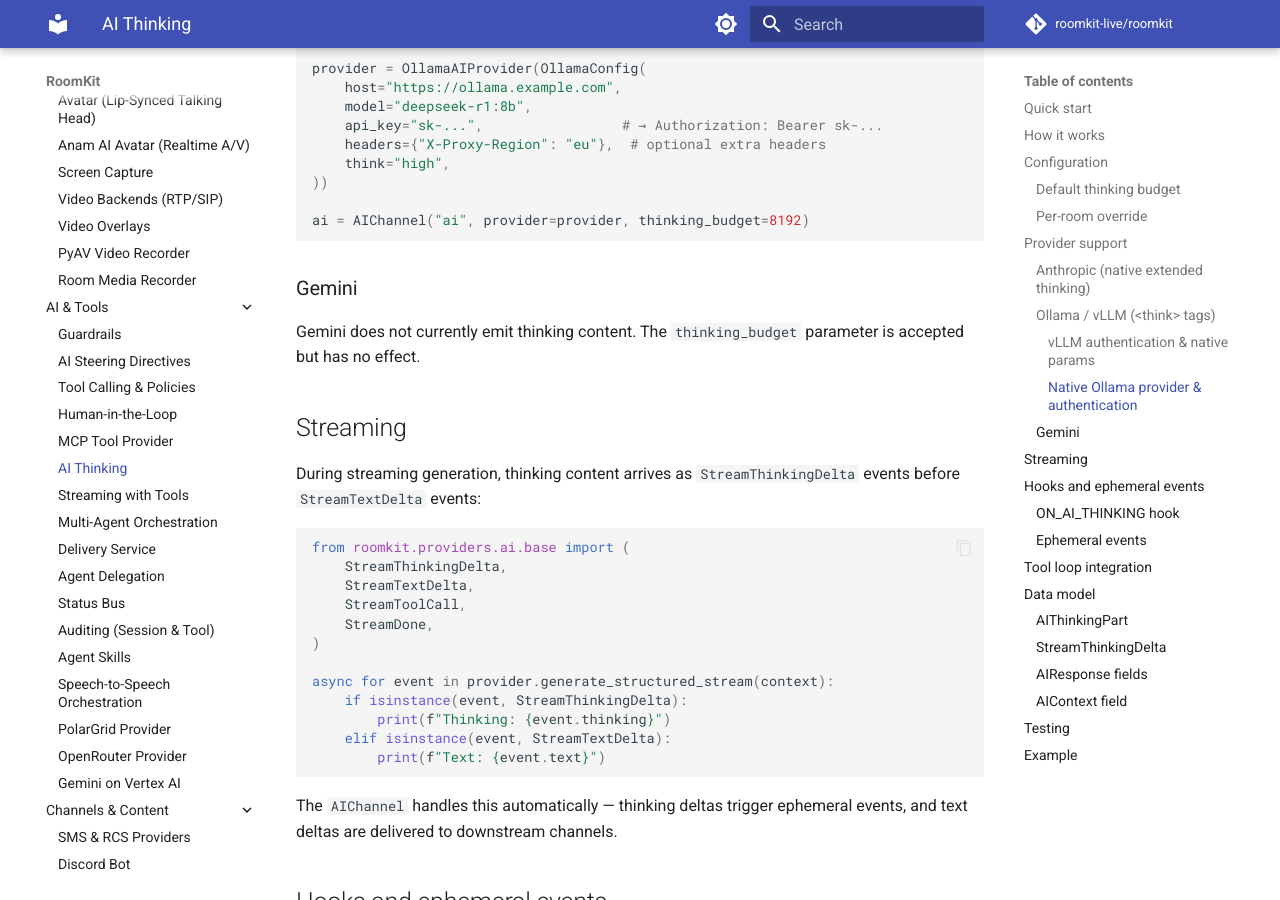
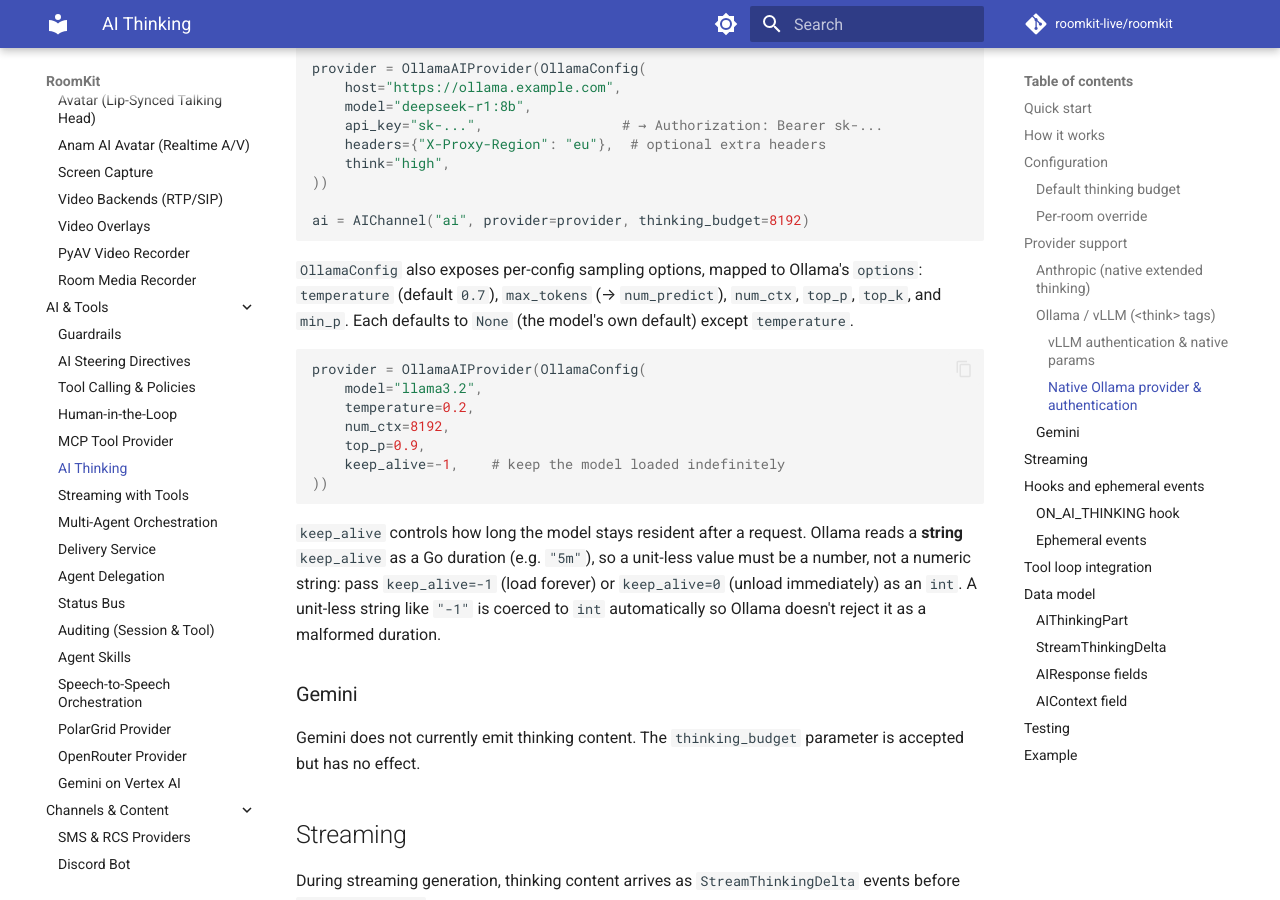
Before and after one commit to roomkit-live/roomkit-docs, an MkDocs documentation site: the page built from docs/guides/ai-thinking.md, in a window 1280 px wide and 900 px high, scrolled down 3484 px. Built offline with MkDocs 1.6.1 and Material for MkDocs 9.7.7, drawn with Linux system fonts in a browser that asks for light colours; comment, search, counter and statistics services are not loaded.

Commit message:
docs(providers): Telegram rich messages, Ollama sampling, Agent name
Three shipped features that had no prose coverage:

- Telegram: document the rich_messages opt-in (Bot API 10.1 native tables/
  headings) and the Markdown→entities rendering, plus the telegramify-markdown
  dependency bundled in roomkit[telegram] (providers-telegram.md).
- Ollama: document the per-config sampling options (temperature, num_ctx,
  top_p, top_k, min_p, max_tokens) and keep_alive — including the numeric-string
  coercion gotcha — in the AI Thinking guide, and add an Ollama Provider section
  to api/providers-ai.md so the OllamaConfig docstring is finally surfaced.
- Agent: document the optional `name` display field for orchestration timeline
  labels (orchestration.md).

````diff
--- a/docs/guides/ai-thinking.md
+++ b/docs/guides/ai-thinking.md
@@ -167,6 +167,28 @@ provider = OllamaAIProvider(OllamaConfig(
 ai = AIChannel("ai", provider=provider, thinking_budget=8192)
 ```
 
+`OllamaConfig` also exposes per-config sampling options, mapped to Ollama's
+`options`: `temperature` (default `0.7`), `max_tokens` (→ `num_predict`),
+`num_ctx`, `top_p`, `top_k`, and `min_p`. Each defaults to `None` (the model's
+own default) except `temperature`.
+
+```python
+provider = OllamaAIProvider(OllamaConfig(
+    model="llama3.2",
+    temperature=0.2,
+    num_ctx=8192,
+    top_p=0.9,
+    keep_alive=-1,    # keep the model loaded indefinitely
+))
+```
+
+`keep_alive` controls how long the model stays resident after a request. Ollama
+reads a **string** `keep_alive` as a Go duration (e.g. `"5m"`), so a unit-less
+value must be a number, not a numeric string: pass `keep_alive=-1` (load
+forever) or `keep_alive=0` (unload immediately) as an `int`. A unit-less string
+like `"-1"` is coerced to `int` automatically so Ollama doesn't reject it as a
+malformed duration.
+
 ### Gemini
 
 Gemini does not currently emit thinking content. The `thinking_budget` parameter is accepted but has no effect.
````
Also changed, not shown: docs/api/providers-ai.md (+26 -0 lines), docs/api/providers-telegram.md (+24 -0 lines), docs/guides/orchestration.md (+5 -0 lines).
